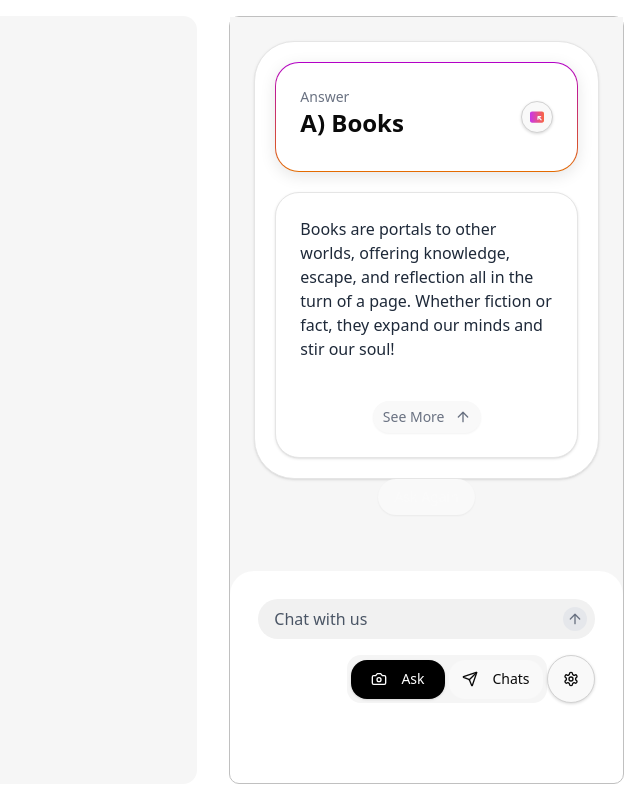
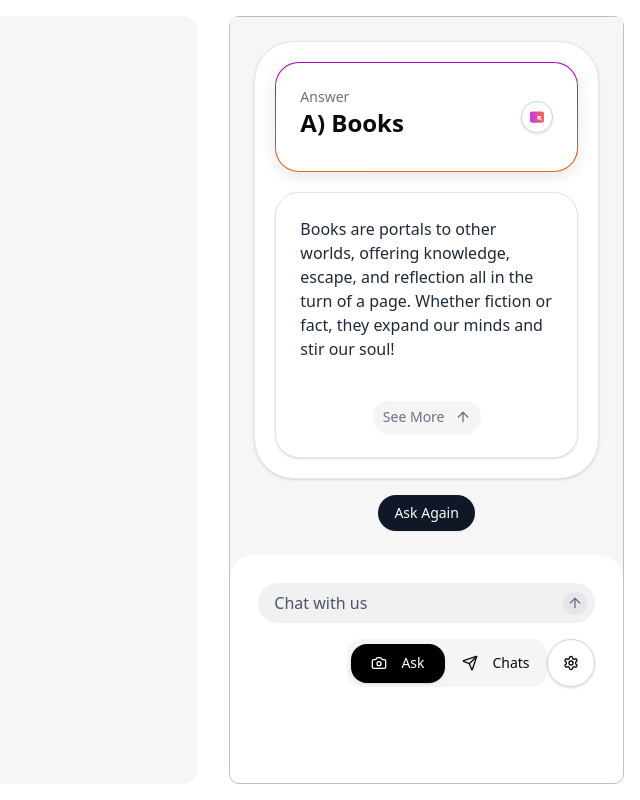
Before and after one commit to qiqi47/my-project, a React (Vite) app: page / in a window 1280 px wide. Shown: the whole page, without its empty margins (640-1280 px from the left). Built offline with nearby package versions, Linux system fonts and the light colour scheme.

Commit message:
refactor: update styling and layout of AskAgainButton and comment out unused CSS
- Change margin from bottom to top in AskAgainButton for better spacing.
- Comment out unused light color scheme styles in index.css for future reference.

```diff
--- a/src/components/AskAgainButton.tsx
+++ b/src/components/AskAgainButton.tsx
@@ -6,7 +6,7 @@ interface AskAgainButtonProps {
 
 export function AskAgainButton({ onClick }: AskAgainButtonProps) {
     return (
-        <div className="flex justify-center mb-8">
+        <div className="flex justify-center mt-4">
             <Button className="rounded-full bg-gray-900 hover:bg-black" onClick={onClick}>
                 Ask Again
             </Button>
--- a/src/index.css
+++ b/src/index.css
@@ -90,7 +90,7 @@ button:focus-visible {
 button:hover {
     cursor: pointer;
 }
-@media (prefers-color-scheme: light) {
+/* @media (prefers-color-scheme: light) {
     :root {
         color: #213547;
         background-color: #ffffff;
@@ -101,7 +101,7 @@ button:hover {
     button {
         background-color: #f9f9f9;
     }
-}
+} */
 
 @theme inline {
     --radius-sm: calc(var(--radius) - 4px);
```
